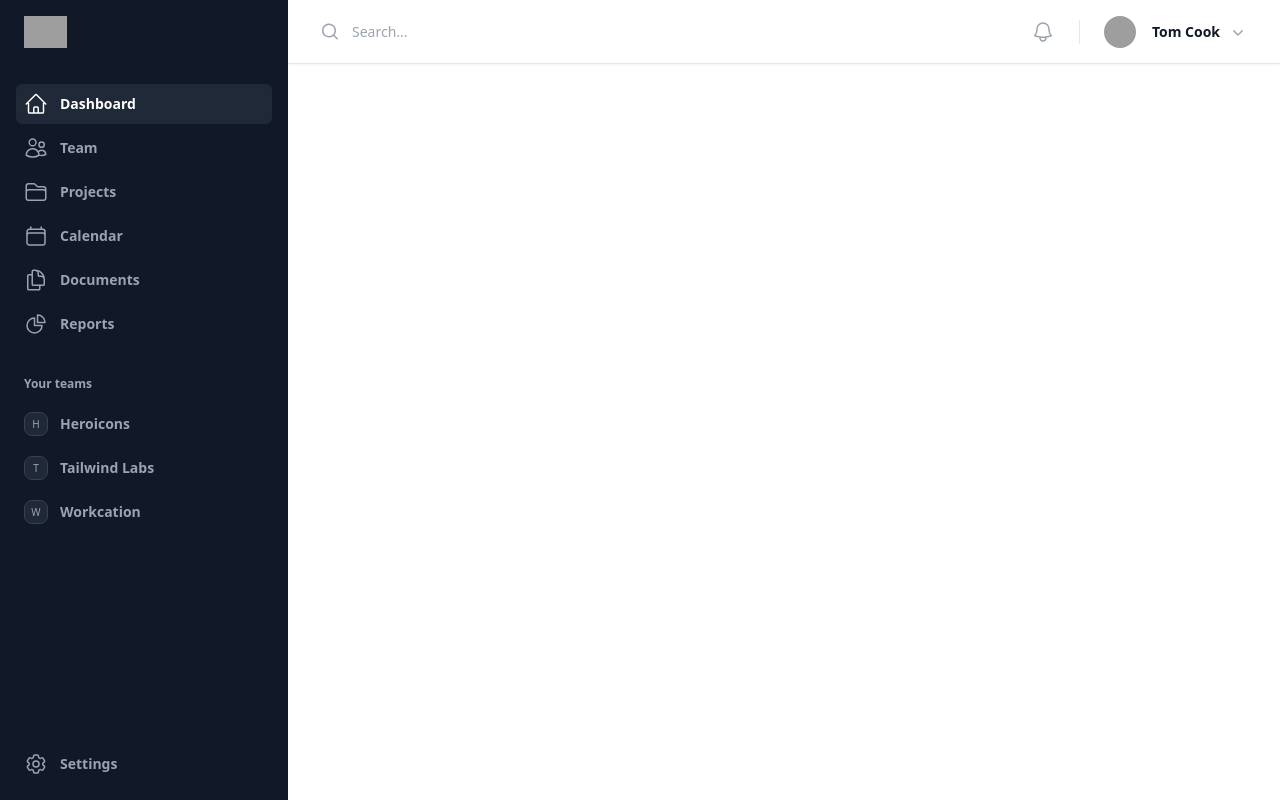
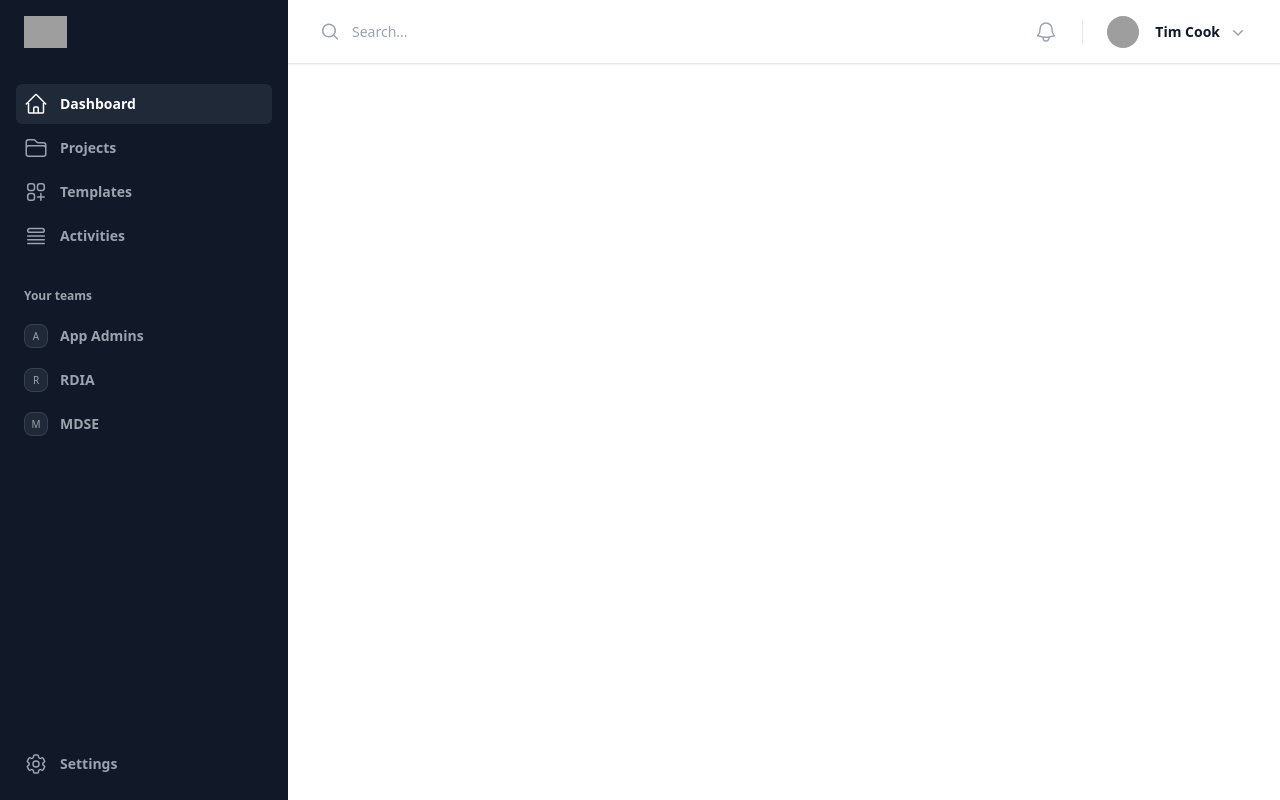
Before and after one commit to toblu96/showman, a Nuxt app: page / in a window 1280 px wide. Built offline with nearby package versions, Linux system fonts and the light colour scheme; grey boxes are pictures that could not be loaded.

Commit message:
Change base layout

```diff
--- a/layouts/default.vue
+++ b/layouts/default.vue
@@ -1,5 +1,4 @@
 <script setup lang="ts">
-import { ref } from "vue";
 import {
   Dialog,
   DialogPanel,
@@ -13,29 +12,30 @@ import {
 import {
   Bars3Icon,
   BellIcon,
-  CalendarIcon,
-  ChartPieIcon,
+  QueueListIcon,
   Cog6ToothIcon,
-  DocumentDuplicateIcon,
   FolderIcon,
   HomeIcon,
-  UsersIcon,
+  SquaresPlusIcon,
   XMarkIcon,
 } from "@heroicons/vue/24/outline";
 import { ChevronDownIcon, MagnifyingGlassIcon } from "@heroicons/vue/20/solid";
 
 const navigation = [
   { name: "Dashboard", href: "#", icon: HomeIcon, current: true },
-  { name: "Team", href: "#", icon: UsersIcon, current: false },
   { name: "Projects", href: "#", icon: FolderIcon, current: false },
-  { name: "Calendar", href: "#", icon: CalendarIcon, current: false },
-  { name: "Documents", href: "#", icon: DocumentDuplicateIcon, current: false },
-  { name: "Reports", href: "#", icon: ChartPieIcon, current: false },
+  { name: "Templates", href: "#", icon: SquaresPlusIcon, current: false },
+  {
+    name: "Activities",
+    href: "#",
+    icon: QueueListIcon,
+    current: false,
+  },
 ];
 const teams = [
-  { id: 1, name: "Heroicons", href: "#", initial: "H", current: false },
-  { id: 2, name: "Tailwind Labs", href: "#", initial: "T", current: false },
-  { id: 3, name: "Workcation", href: "#", initial: "W", current: false },
+  { id: 1, name: "App Admins", href: "#", initial: "A", current: false },
+  { id: 2, name: "RDIA", href: "#", initial: "R", current: false },
+  { id: 3, name: "MDSE", href: "#", initial: "M", current: false },
 ];
 const userNavigation = [
   { name: "Your profile", href: "#" },
@@ -119,8 +119,8 @@ const sidebarOpen = ref(false);
                             :class="[
                               item.current
                                 ? 'bg-gray-800 text-white'
-                                : 'text-gray-400 hover:text-white hover:bg-gray-800',
-                              'group flex gap-x-3 rounded-md p-2 text-sm leading-6 font-semibold',
+                                : 'text-gray-400 hover:bg-gray-800 hover:text-white',
+                              'group flex gap-x-3 rounded-md p-2 text-sm font-semibold leading-6',
                             ]"
                           >
                             <component
@@ -146,8 +146,8 @@ const sidebarOpen = ref(false);
                             :class="[
                               team.current
                                 ? 'bg-gray-800 text-white'
-                                : 'text-gray-400 hover:text-white hover:bg-gray-800',
-                              'group flex gap-x-3 rounded-md p-2 text-sm leading-6 font-semibold',
+                                : 'text-gray-400 hover:bg-gray-800 hover:text-white',
+                              'group flex gap-x-3 rounded-md p-2 text-sm font-semibold leading-6',
                             ]"
                           >
                             <span
@@ -205,8 +205,8 @@ const sidebarOpen = ref(false);
                     :class="[
                       item.current
                         ? 'bg-gray-800 text-white'
-                        : 'text-gray-400 hover:text-white hover:bg-gray-800',
-                      'group flex gap-x-3 rounded-md p-2 text-sm leading-6 font-semibold',
+                        : 'text-gray-400 hover:bg-gray-800 hover:text-white',
+                      'group flex gap-x-3 rounded-md p-2 text-sm font-semibold leading-6',
                     ]"
                   >
                     <component
@@ -230,8 +230,8 @@ const sidebarOpen = ref(false);
                     :class="[
                       team.current
                         ? 'bg-gray-800 text-white'
-                        : 'text-gray-400 hover:text-white hover:bg-gray-800',
-                      'group flex gap-x-3 rounded-md p-2 text-sm leading-6 font-semibold',
+                        : 'text-gray-400 hover:bg-gray-800 hover:text-white',
+                      'group flex gap-x-3 rounded-md p-2 text-sm font-semibold leading-6',
                     ]"
                   >
                     <span
@@ -314,9 +314,9 @@ const sidebarOpen = ref(false);
                 />
                 <span class="hidden lg:flex lg:items-center">
                   <span
-                    class="ml-4 text-sm font-semibold leading-6 text-gray-900"
+                    class="ml-4 max-w-[10rem] truncate text-sm font-semibold leading-6 text-gray-900"
                     aria-hidden="true"
-                    >Tom Cook</span
+                    >Tim Cook</span
                   >
                   <ChevronDownIcon
                     class="ml-2 h-5 w-5 text-gray-400"
```
